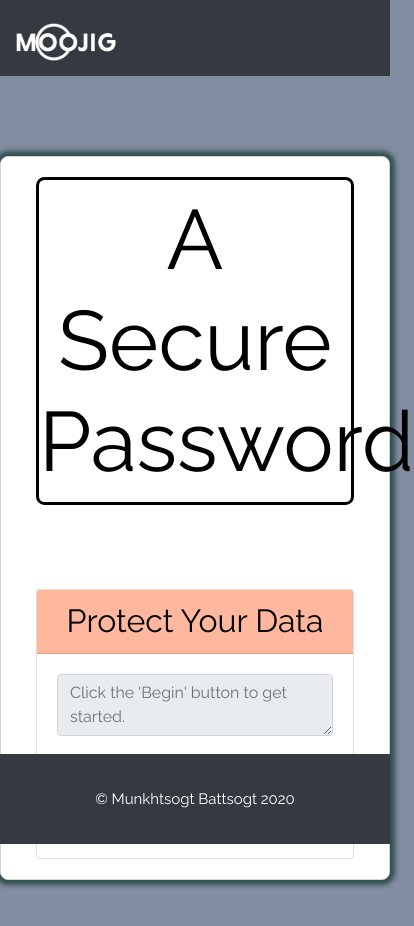
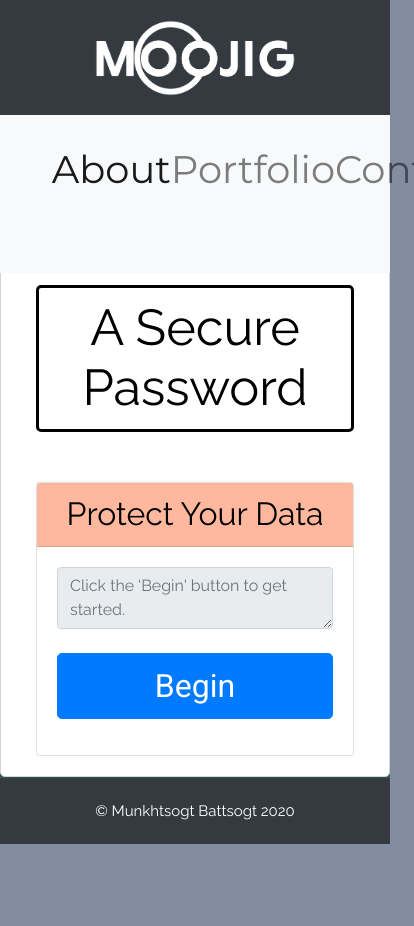
Before and after one commit to moojigc/password-generator, a plain HTML site: page index.html in a window 390 px wide. Shown: the whole page, 414 px wide, since content can reach past the window. After the commit the page ends 897 px from the top, so only its background shows below. Drawn offline with nearby package versions, Linux system fonts and the light colour scheme.

Commit message:
Added navbar links and increased font sizes on mobile

```diff
--- a/assets/javascript.js
+++ b/assets/javascript.js
@@ -10,8 +10,6 @@ var userNumbers = false;
 var userSpecial = false;
 var passwordLength = undefined;
 
-// Add event listener to generate button
-// generateBtn.addEventListener("click", writePassword);
 
 // Displays password options
 function displayOptions() {
@@ -170,13 +168,28 @@ function writePassword() {
 			}
 		}
 		// end of for loop
+		if (userSpecial === false && userCase === false && userNumbers === false && passwordLength < 10) {
+			var insecurePasswordOkay = confirm("This password may not be secure. Are you sure you wish to proceed?");
+			if (insecurePasswordOkay) {
 				newPasswordField.style.fontFamily = "'consolas', sans-serif";
 				newPasswordField.style.fontSize = "3rem";
 				newPasswordField.style.backgroundColor = "lightgreen";
 				newPasswordField.style.textAlign = "center";
-		newPasswordField.style.height = "6rem";
+				// newPasswordField.style.height = "6rem";
 				var newPasswordString = password.join("");
 				newPasswordField.innerHTML = newPasswordString;
+			} else {
+				alert("A longer password or more types of characters are recommended.")
+			};
+		} else {
+			newPasswordField.style.fontFamily = "'consolas', sans-serif";
+			newPasswordField.style.fontSize = "3rem";
+			newPasswordField.style.backgroundColor = "lightgreen";
+			newPasswordField.style.textAlign = "center";
+			// newPasswordField.style.height = "6rem";
+			var newPasswordString = password.join("");
+			newPasswordField.innerHTML = newPasswordString;
+		}
 	} else {
 		alert("Please enter valid password length and click 'Confirm.'");
 	}
--- /dev/null
+++ b/assets/media.css
@@ -0,0 +1,67 @@
+@media screen and (max-width: 1024px) {
+    body {
+        font-size: 1.5em;
+        line-height: 1.5em;
+        text-align: center;
+    }
+    #wrapper {
+        margin-top: 11em;
+        line-height: 3rem;
+    }
+    #password-options, textarea.form-control {
+        height: auto;
+        margin-bottom: 1.5rem;
+    }
+    #password-length {
+        font-size: 2rem;
+    }
+
+    /* begin navbar stuff */
+    .navbar {
+        width: 100%;
+        position: fixed;
+        z-index: 100;
+        top: 3em;
+        font-size: 1.6em;
+        padding-top: 1.2rem;
+        padding-bottom: 1.2rem;
+        justify-content: space-around;
+    }
+    .desktop {
+        /* Sets the desktop version of the navbar to not display on mobile */
+        display: none;
+    }
+    .mobile {
+        /* Sets the mobile navbar to display */
+        display: flex;
+    }
+    #navbarSupportedContent {
+        width: 80%;
+    }
+    .navbar-nav {
+        flex-direction: row; /* forces the navlinks to display in row*/
+        justify-content: space-between;
+        padding-top: .25em;
+        padding-bottom: .25em;
+    }
+    .mobile-logo-container {
+        background-color: #343a40;
+        width: 100%;
+        position: fixed;
+        top: 0;
+        z-index: 100;
+        align-content: center;
+    }
+    #mobile-image {
+        width: 10em;
+        padding-top: 1em;
+        padding-bottom: 1em;
+        justify-content: space-around;
+        margin-left: auto;
+        margin-right: auto;
+    }
+    .language-button {
+        font-size: 0.5em;
+    }
+    /* end navbar stuff */
+}
--- a/assets/my_default_style.css
+++ /dev/null
@@ -1,51 +0,0 @@
-
-.container-fluid {
-    padding: 0;
-}
-
-#wrapper {
-    border: lightgray;
-    border-radius: .2em;
-    border-style: solid;
-    border-width: 1px;
-    background-color: rgb(255, 255, 255);
-    padding: 20px;
-    margin-bottom: 5em;
-    box-shadow: 0px 0px 5px 5px darkslategray;
-}
-
-#page-h1 {
-    background-color: transparent;
-    border-style: solid;
-    border-color: black;
-    text-align: center;
-    margin-bottom: 1em;
-    border-radius: .1em;
-    border-width: 3px;
-}
-
-.row {
-    margin: 0;
-}
-
-/* all navbar stuff */
-header {
-    margin-bottom: 1em;
-}
-nav img {
-    width: 5em;
-}
-
-/* Footer */
-footer {
-    position: fixed;
-    bottom: 0px;
-    width: 100%;
-    background-color: #343a40;
-    text-align: center;
-    margin-top: 1.5em;
-    font-size: 15px;
-    padding: 15px;
-    margin: 0;
-    color: white;
-}
--- a/assets/style.css
+++ b/assets/style.css
@@ -22,6 +22,48 @@ h2 {
     text-align: center;
 }
 
+.container-fluid {
+    padding: 0;
+}
+
+#wrapper {
+    border: lightgray;
+    border-radius: .2em;
+    border-style: solid;
+    border-width: 1px;
+    background-color: rgb(255, 255, 255);
+    padding: 20px;
+    margin-bottom: 5em;
+    box-shadow: 0px 0px 5px 5px darkslategray;
+}
+
+#page-h1 {
+    background-color: transparent;
+    border-style: solid;
+    border-color: black;
+    text-align: center;
+    margin-bottom: 1em;
+    border-radius: .1em;
+    border-width: 3px;
+}
+.row {
+    margin: 0;
+}
+
+/* Footer */
+footer {
+    position: fixed;
+    bottom: 0px;
+    width: 100%;
+    background-color: #343a40;
+    text-align: center;
+    margin-top: 1.5em;
+    font-size: 15px;
+    padding: 15px;
+    margin: 0;
+    color: white;
+}
+
 /* shared properties between the result boxes */
 #password-options, textarea.form-control {
     height: auto;
@@ -43,13 +85,11 @@ h2 {
 .btn-block + .btn-block {
     margin: 0;
 }
-
+#password-length {
+    font-size: 2rem;
+}
 #length-button {
     margin-top: .5rem;
-}
-
-.button-choices {
-    /* padding: 1rem; */
 }
 
 #generate-button {
@@ -64,8 +104,31 @@ h2 {
     margin-right: auto;
 }
 
-@media screen and (max-width: 1024px) {
-    body {
-        font-size: 40px;
-    }
+/* all navbar stuff */
+header {
+    margin-bottom: 1em;
+    font-family: 'Montserrat', sans-serif;
 }
+nav img {
+    width: 5em;
+}
+.navbar {
+    /* this moves the nav links to the right for some reason */
+    justify-content: space-between;
+    padding-top: unset;
+    padding-bottom: unset;
+}
+.mobile {
+    /* This class is for the mobile version of the navbar. Set not to display
+    on desktop or landscape-oriented phones */
+    display: none;
+}
+.navbar-brand {
+    padding-top: 15px;
+    padding-bottom: 15px;
+}
+.language-button {
+    margin-left: 1em;
+    font-size: 1em;
+}
+/* end navbar */
--- a/index.html
+++ b/index.html
@@ -5,17 +5,58 @@
     <meta charset="UTF-8">
     <title>A Password Generator</title>
     <link rel="stylesheet" href="https://stackpath.bootstrapcdn.com/bootstrap/4.4.1/css/bootstrap.min.css" integrity="sha384-Vkoo8x4CGsO3+Hhxv8T/Q5PaXtkKtu6ug5TOeNV6gBiFeWPGFN9MuhOf23Q9Ifjh" crossorigin="anonymous">
-    <link href="https://fonts.googleapis.com/css?family=Raleway|Roboto&display=swap" rel="stylesheet">
-    <link rel="stylesheet" type="text/css" href="assets/my_default_style.css">
+    <link href="https://fonts.googleapis.com/css?family=Raleway|Montserrat|Roboto&display=swap" rel="stylesheet">
     <link rel="stylesheet" type="text/css" href="assets/style.css">
+    <link rel="stylesheet" type="text/css" href="assets/media.css">
 </head>
 
 <body>
 
     <header id="header-en">
+        <!-- Hidden img on desktop -->
+        <div class="mobile-logo-container mobile">
+            <img id="mobile-image" class="navbar-brand mobile" src="assets/images/moojig-logo-white.png" alt="Moojig-logo">
+        </div>
+        <!-- Desktop navbar -->
         <nav class="navbar navbar-expand-lg navbar-dark bg-dark desktop">
-            <a href="https://moojigc.github.io/index.html"><img class="navbar-brand desktop" src="assets/images/moojig-logo-white.png" alt="Moojig-logo"></a>
+            <img class="navbar-brand desktop" src="assets/images/moojig-logo-white.png" alt="Moojig-logo">
+
+            <div id="navbarSupportedContent">
+              <ul class="navbar-nav mr-auto">
+                <li class="nav-item active">
+                  <a class="nav-link" href="https://moojigc.github.io/index.html">About <span class="sr-only">(current)</span></a>
+                </li>
+                <li class="nav-item">
+                  <a class="nav-link" href="https://moojigc.github.io/portfolio.html">Portfolio</a>
+                </li>
+                <li class="nav-item">
+                    <a class="nav-link" href="https://moojigc.github.io/contact.html">Contact</a>
+                </li>
+                <a href="" onclick="error()" class="btn btn-primary language-button">
+                    日本語
+                </a>
+              </ul>
+            </div>
         </nav>
+        <!-- Mobile navbar -->
+        <div class="navbar navbar-expand-lg navbar-light bg-light mobile">
+            <div id="navbarSupportedContent">
+                <ul class="navbar-nav mr-auto">
+                    <li class="nav-item active">
+                        <a class="nav-link" href="https://moojigc.github.io/index.html">About <span class="sr-only">(current)</span></a>
+                      </li>
+                      <li class="nav-item">
+                        <a class="nav-link" href="https://moojigc.github.io/portfolio.html">Portfolio</a>
+                      </li>
+                      <li class="nav-item">
+                          <a class="nav-link" href="https://moojigc.github.io/contact.html">Contact</a>
+                      </li>
+                      <a href="" onclick="error()" class="btn btn-primary language-button">
+                        日本語
+                        </a>
+                </ul>
+              </div>
+        </div>
     </header>
 
     <div id="wrapper" class="container-lg">
@@ -38,7 +79,7 @@
                                 <div class="form-group col-lg-12">
                                     <label for="inputPasswordLength" class="form-group"><h3>Enter desired password length.</h3></label>
                                     <input id="password-length" onclick="clearLengthField()" type="number" placeholder="Please enter a number from 8 to 128." class="form-control" value=""></input>
-                                    <button id="length-button" onclick="chooseLength()" class="btn btn-success">Confirm</button>
+                                    <button id="length-button" onclick="chooseLength()" class="btn btn-primary">Confirm</button>
                                 </div>
                             </div>
                             <div class="form-group">
@@ -84,7 +125,7 @@
 
                         <textarea id="password" class="form-control" placeholder="Click the 'Begin' button to get started." readonly></textarea>
 
-                        <button id="begin-button" onclick="displayOptions()" class="btn btn-success btn-block btn-lg">Begin</button>
+                        <button id="begin-button" onclick="displayOptions()" class="btn btn-primary btn-block btn-lg">Begin</button>
                         <button id="generate-button" onclick="writePassword()" class="btn btn-success btn-block btn-lg">Generate</button>
                     </div>
                 </div>
@@ -94,4 +135,9 @@
     </div>
     <footer>© Munkhtsogt Battsogt 2020</footer>
     <script src="assets/javascript.js"></script>
+    <script type="text/javascript">
+        function error() {
+            alert("This page has not been translated. このページはまだ翻訳されていません。");
+        }
+    </script>
 </body>
```
Lines whose indentation alone changed are shown as unchanged.
